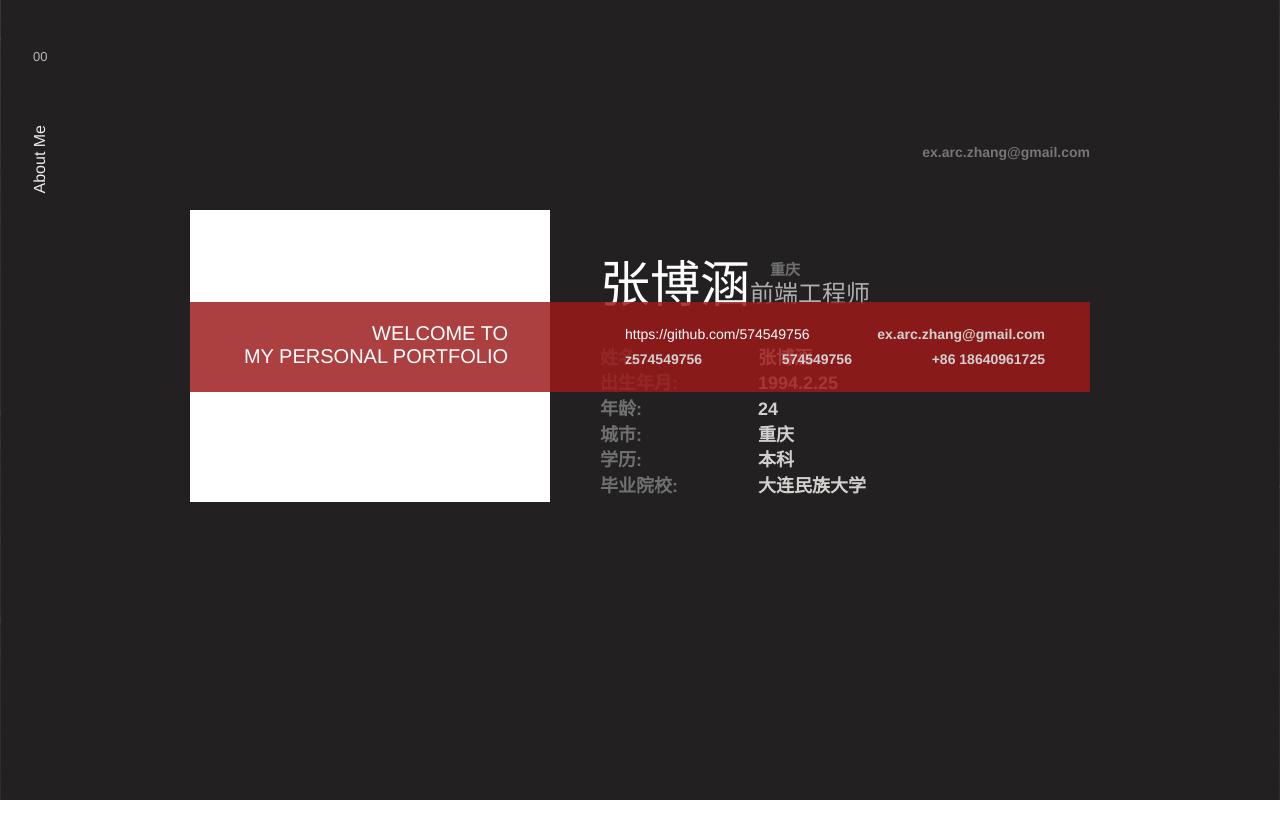
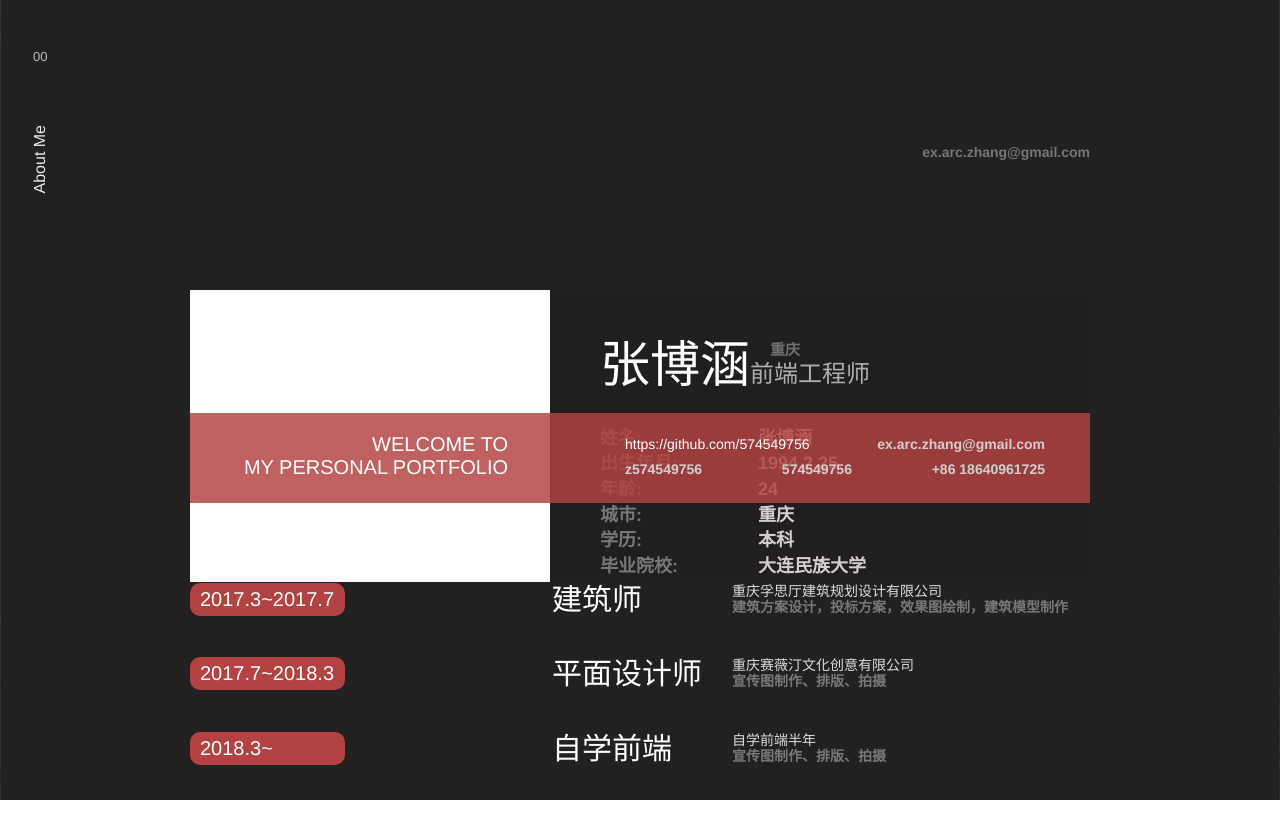
Before and after one commit to 574549756/Oracle-s-Website, a Vue app: page /#/about in a window 1280 px wide. Shown: the top 838 px of the page. Before the commit the page ends 800 px from the top, so only its background shows below. Built offline with nearby package versions, Linux system fonts and the light colour scheme; what vue-resource would draw is missing.

Commit message:
about me done

```diff
--- a/src/components/TabContent/aboutMe.vue
+++ b/src/components/TabContent/aboutMe.vue
@@ -93,7 +93,38 @@
         </div>
       </div>
     </header>
-    <main></main>
+    <main class="jobExperience">
+      <div class="jobExperience-row">
+        <span class="jobExperience-duration">2017.3~2017.7</span>
+        <div class="dutyAndCompany">
+          <h2 class="duty">建筑师</h2>
+          <div class="companyAndJobDetail">
+            <span class="company">重庆孚思厅建筑规划设计有限公司</span>
+            <p class="jobDetail">建筑方案设计，投标方案，效果图绘制，建筑模型制作</p>
+          </div>
+        </div>
+      </div>
+      <div class="jobExperience-row">
+        <span class="jobExperience-duration">2017.7~2018.3</span>
+        <div class="dutyAndCompany">
+          <h2 class="duty">平面设计师</h2>
+          <div class="companyAndJobDetail">
+            <span class="company">重庆赛薇汀文化创意有限公司</span>
+            <p class="jobDetail">宣传图制作、排版、拍摄</p>
+          </div>
+        </div>
+      </div>
+      <div class="jobExperience-row">
+        <span class="jobExperience-duration">2018.3~</span>
+        <div class="dutyAndCompany">
+          <h2 class="duty">自学前端</h2>
+          <div class="companyAndJobDetail">
+            <span class="company">自学前端半年</span>
+            <p class="jobDetail">宣传图制作、排版、拍摄</p>
+          </div>
+        </div>
+      </div>
+    </main>
   </div>
 </template>
 <script>
@@ -105,3 +136,4 @@ $designWidth: 1920;
 	@return $px/$designWidth * 10 + rem;
 }
 </style>
+logo
--- a/src/components/selectTabContent/about.vue
+++ b/src/components/selectTabContent/about.vue
@@ -58,7 +58,6 @@ $designWidth: 1920;
 		height: 100%;
 		div.aboutMe-Container {
 			margin: 120px 120px 0 120px;
-
 			color: rgb(255, 255, 255);
 			display: flex;
 			width: 900px;
@@ -66,7 +65,7 @@ $designWidth: 1920;
 			height: 100%;
 			header.aboutMe-header {
 				display: flex;
-				height: 40%;
+				height: 50%;
 				position: relative;
 				div.aboutMe-header-text {
 					display: flex;
@@ -86,7 +85,7 @@ $designWidth: 1920;
 						}
 					}
 					div.aboutMe-board {
-						margin-top: 50px;
+						margin-top: 130px;
 						display: flex;
 						justify-content: flex-start;
 						flex: 1;
@@ -99,6 +98,7 @@ $designWidth: 1920;
 							display: flex;
 							flex-direction: column;
 							flex: 1;
+							background: rgb(33, 30, 30);
 							justify-content: flex-start;
 							align-items: flex-start;
 							padding: 50px 0 0 50px;
@@ -124,7 +124,7 @@ $designWidth: 1920;
 									.messageTitle {
 										margin-right: 80px;
 										p {
-											color: rgb(112, 112, 112);
+											color: #787878;
 										}
 									}
 								}
@@ -170,7 +170,7 @@ $designWidth: 1920;
 							justify-content: space-between;
 							padding-top: 20px;
 							align-items: flex-end;
-							background: #9c1a1ad5;
+							background: #b34242d5;
 							.aboutMe-connection {
 								margin: 0 45px;
 								display: flex;
@@ -236,10 +236,60 @@ $designWidth: 1920;
 									font-weight: 100;
 								}
 							}
-
 							.mainText {
 								flex: 1;
 								height: 100%;
+							}
+						}
+					}
+				}
+			}
+			.jobExperience {
+				margin-top: 80px;
+				width: 100%;
+				display: flex;
+				flex: 1;
+				flex-direction: column;
+				.jobExperience-row {
+					display: flex;
+					align-items: flex-start;
+					justify-content: flex-start;
+					width: 100%;
+					margin-bottom: 40px;
+					.jobExperience-duration {
+						width: 155px;
+						font-size: 20px;
+						text-align: left;
+						display: block;
+						background: #b34242;
+						padding: 5px 10px;
+						border-radius: 10px;
+					}
+					.dutyAndCompany {
+						display: flex;
+						margin-left: 23%;
+						position: relative;
+						.duty {
+							font-size: 30px;
+							font-weight: 100;
+							margin-right: 20px;
+							color: white;
+						}
+						.companyAndJobDetail {
+							position: absolute;
+							width: 350px;
+							left: 180px;
+							flex: 1;
+							display: flex;
+							flex-direction: column;
+							align-items: flex-start;
+							justify-content: flex-start;
+							p {
+								color: #787878;
+								text-align: left;
+							}
+							.company {
+								color: #dddddd;
 							}
 						}
 					}
```
